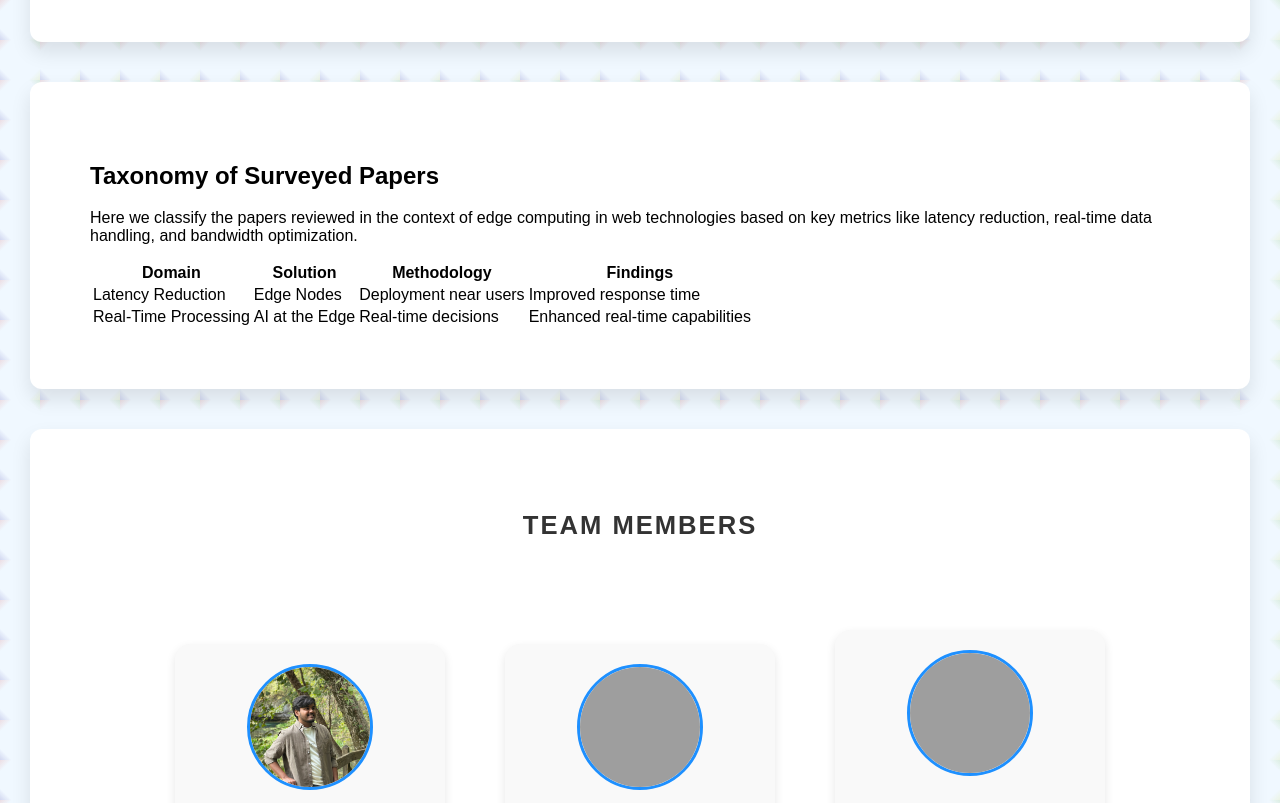
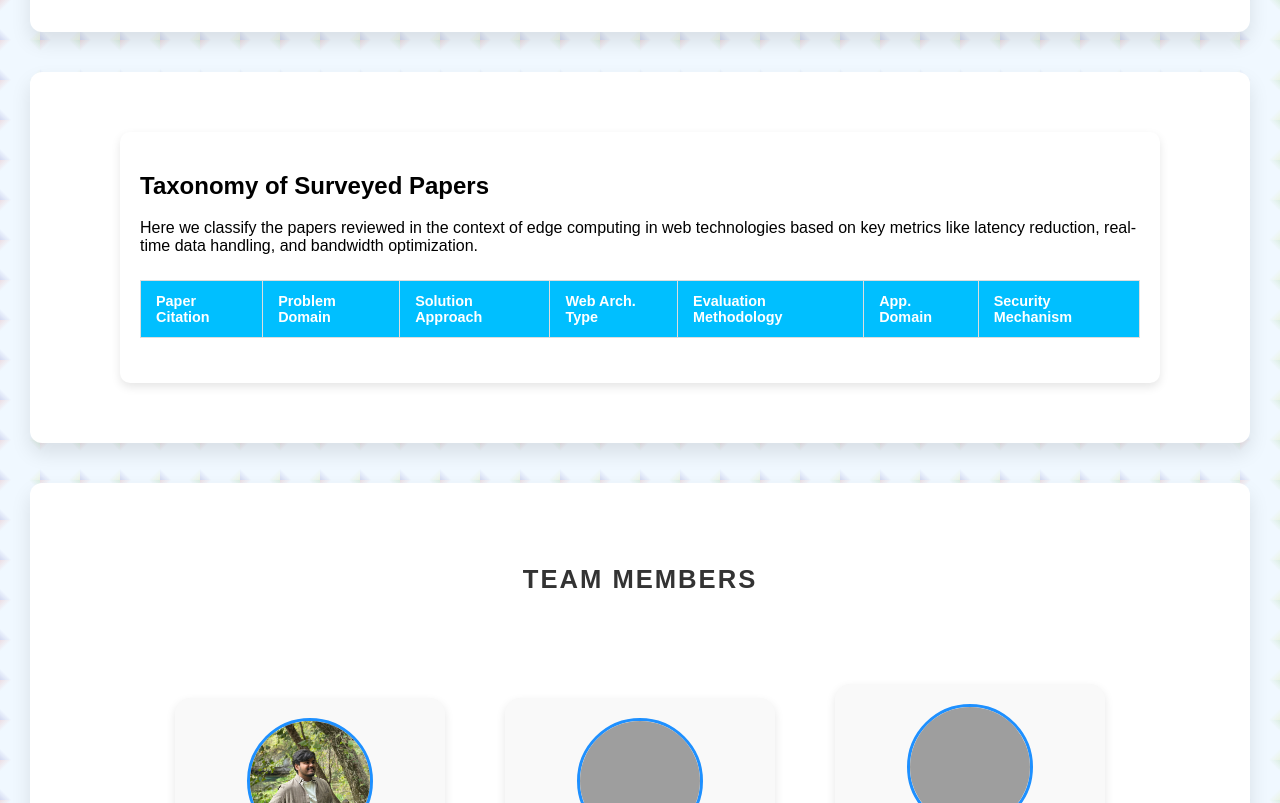
Before and after one commit to vnandala/my-react-app, a React (Create React App) app: page / in a window 1280 px wide. Shown: the part 720-1523 px from the top of the page. Built offline with nearby package versions, Linux system fonts and the light colour scheme; grey boxes are pictures that could not be loaded.

Commit message:
table update

```diff
--- a/src/App.css
+++ b/src/App.css
@@ -38,7 +38,7 @@ body {
 nav ul {
   list-style: none;
   padding: 0;
-  margin: 30px;
+  margin: 25px;
   display: flex; /* Flexbox for horizontal alignment */
   justify-content: center; /* Center navigation items */
   align-items: center; /* Align items vertically */
--- /dev/null
+++ b/src/components/Taxonomy.css
@@ -0,0 +1,49 @@
+/* General styling for the taxonomy container */
+.taxonomy-container {
+    max-width: 1000px;
+    margin: 0 auto;
+    padding: 20px;
+    background-color: #fff;
+    border-radius: 10px;
+    box-shadow: 0 4px 10px rgba(0, 0, 0, 0.1);
+  }
+
+  /* Styling for the Table */
+  .styled-table {
+    width: 100%;
+    border-collapse: collapse;
+    margin: 25px 0;
+    font-size: 0.9rem;
+    font-family: 'Arial', sans-serif;
+    text-align: left;
+  }
+
+  .styled-table thead tr {
+    background-color: #00bfff;
+    color: #ffffff;
+    text-align: left;
+    font-weight: bold;
+  }
+
+  .styled-table th,
+  .styled-table td {
+    padding: 12px 15px;
+    border: 1px solid #dddddd;
+  }
+
+  .styled-table tbody tr {
+    border-bottom: 1px solid #dddddd;
+  }
+
+  .styled-table tbody tr:nth-of-type(even) {
+    background-color: #f3f3f3;
+  }
+
+  .styled-table tbody tr:last-of-type {
+    border-bottom: 2px solid #00bfff;
+  }
+
+  .styled-table tbody tr:hover {
+    background-color: #f1f1f1;
+    cursor: pointer;
+  }
--- a/src/components/Taxonomy.js
+++ b/src/components/Taxonomy.js
@@ -1,33 +1,27 @@
 // Taxonomy.js
 import React from 'react';
+import './Taxonomy.css'; // Import a separate CSS file for styling
 
 const Taxonomy = () => {
   return (
-    <div>
+    <div className="taxonomy-container">
       <h2>Taxonomy of Surveyed Papers</h2>
       <p>Here we classify the papers reviewed in the context of edge computing in web technologies based on key metrics like latency reduction, real-time data handling, and bandwidth optimization.</p>
-      <table>
+
+      <table className="styled-table">
         <thead>
           <tr>
-            <th>Domain</th>
-            <th>Solution</th>
-            <th>Methodology</th>
-            <th>Findings</th>
+            <th>Paper Citation</th>
+            <th>Problem Domain</th>
+            <th>Solution Approach</th>
+            <th>Web Arch. Type</th>
+            <th>Evaluation Methodology</th>
+            <th>App. Domain</th>
+            <th>Security Mechanism</th>
           </tr>
         </thead>
         <tbody>
-          <tr>
-            <td>Latency Reduction</td>
-            <td>Edge Nodes</td>
-            <td>Deployment near users</td>
-            <td>Improved response time</td>
-          </tr>
-          <tr>
-            <td>Real-Time Processing</td>
-            <td>AI at the Edge</td>
-            <td>Real-time decisions</td>
-            <td>Enhanced real-time capabilities</td>
-          </tr>
+          {/* You can add rows with content later */}
         </tbody>
       </table>
     </div>
```
